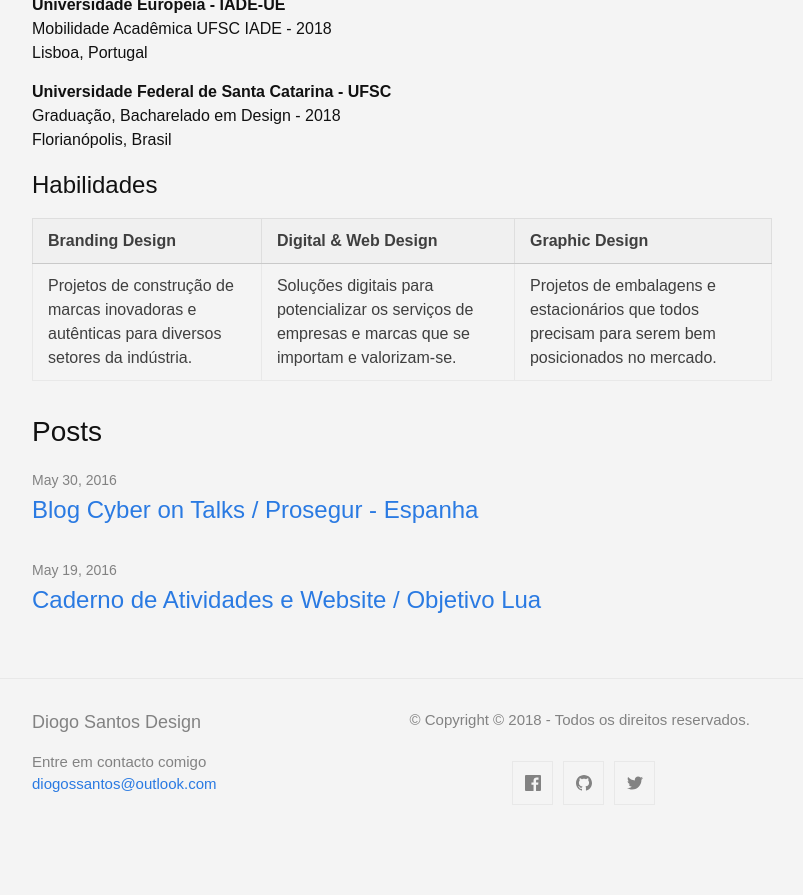
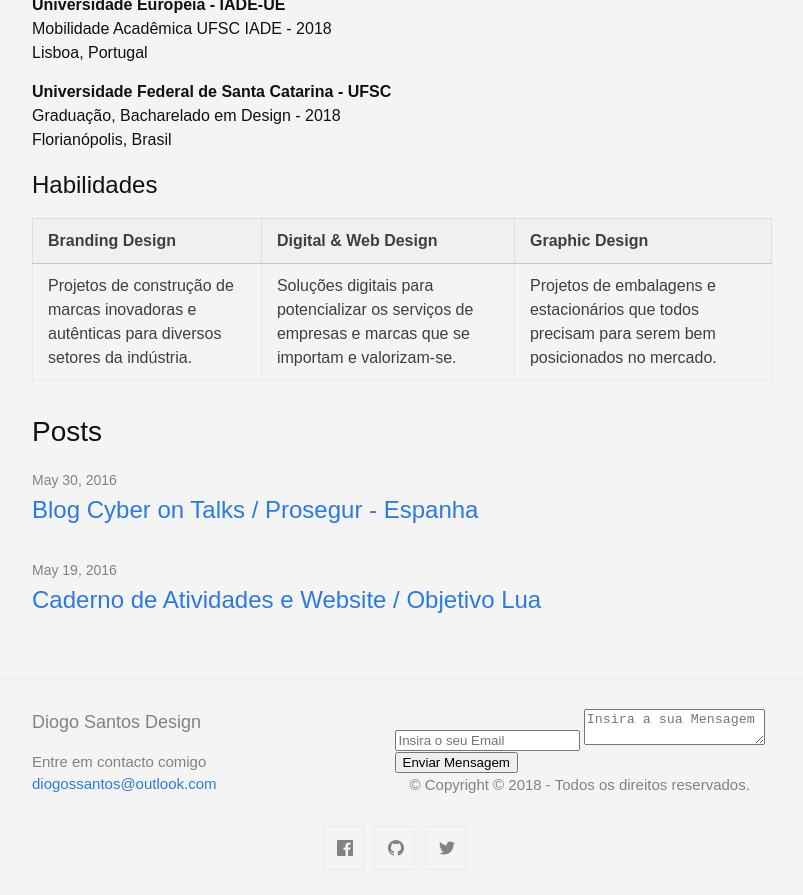
Before and after one commit to diogossantos/diogossantos.github.io, a Jekyll site: the page built from index.md, in a window 1280 px wide and 900 px high, scrolled down 1151 px. Shown: the top 895 px of the window, without its empty margins (238-1041 px from the left). Built offline with Jekyll 4.4.1, drawn with Linux system fonts in a browser that asks for light colours; before the commit the page ends 2007 px from its top, so only the background shows below that.

Commit message:
Inserção de Formulário no Footer

```diff
--- a/_includes/footer.html
+++ b/_includes/footer.html
@@ -20,6 +20,12 @@
         </ul>
       </div>
 
+      <form method="POST" action="https://formspree.io/YOUREMAILHERE">
+        <input type="email" name="email" placeholder="Insira o seu Email">
+        <textarea name="message" placeholder="Insira a sua Mensagem"></textarea>
+        <button type="submit">Enviar Mensagem</button>
+      </form>
+
       <div class="footer-col one-half">
         <p>{{- site.description | escape -}}</p>
       </div>
```
